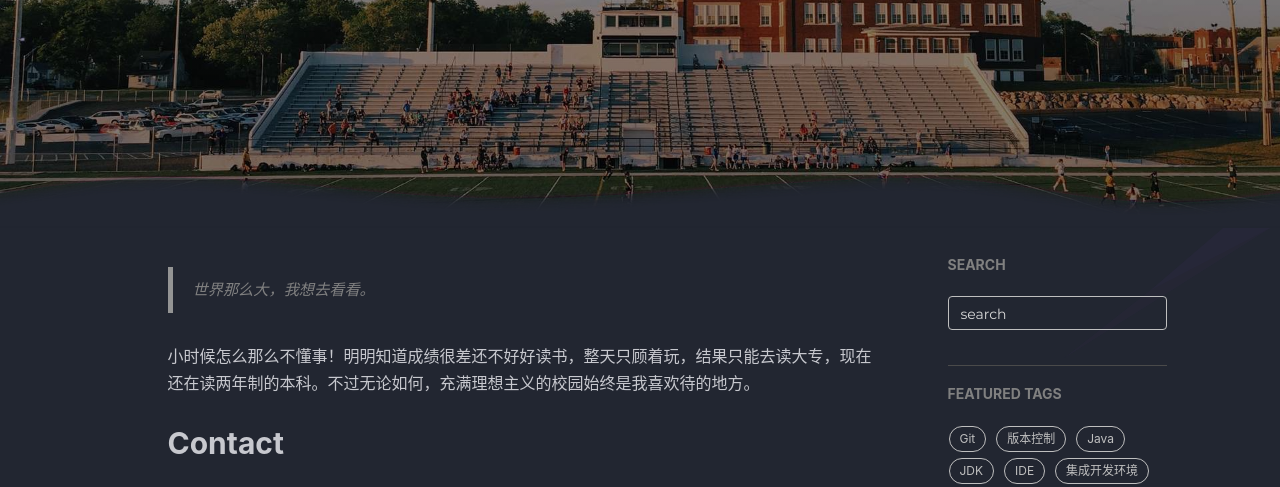
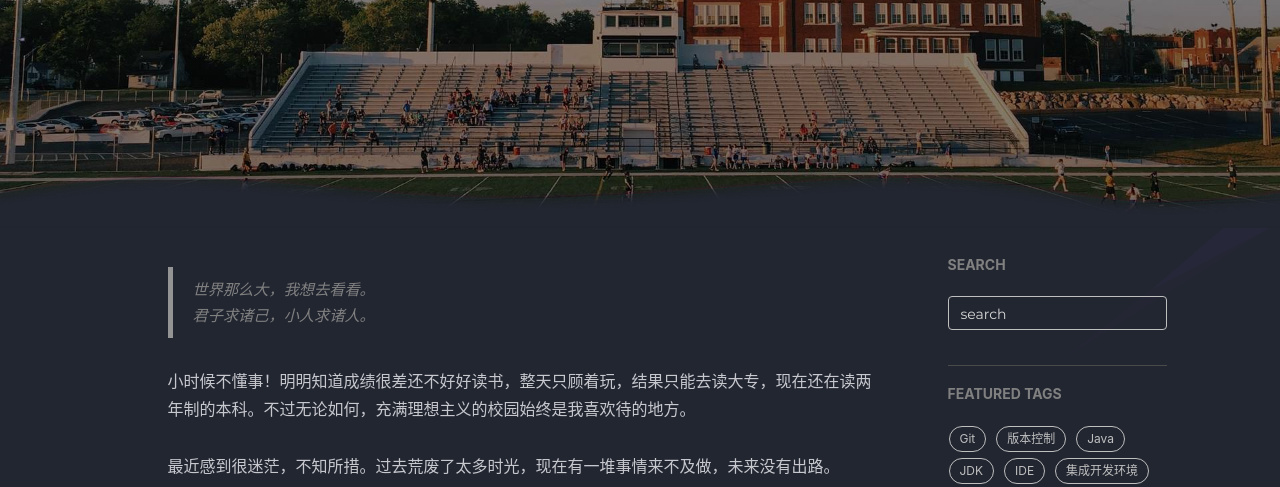
Before and after one commit to totravel/totravel.github.io, a plain HTML site: page about/index.html in a window 1280 px wide. Shown: the part 291-778 px from the top of the page. Drawn offline with nearby package versions, Linux system fonts and the light colour scheme; some packages are replaced by stand-ins of ours; a script that the page names is missing.

Commit message:
Site updated: 2021-03-12 15:38:45

```diff
--- a/about/index.html
+++ b/about/index.html
@@ -239,8 +239,10 @@
             ">
                 <blockquote>
 <p>世界那么大，我想去看看。</p>
+<p>君子求诸己，小人求诸人。</p>
 </blockquote>
-<p>小时候怎么那么不懂事！明明知道成绩很差还不好好读书，整天只顾着玩，结果只能去读大专，现在还在读两年制的本科。不过无论如何，充满理想主义的校园始终是我喜欢待的地方。</p>
+<p>小时候不懂事！明明知道成绩很差还不好好读书，整天只顾着玩，结果只能去读大专，现在还在读两年制的本科。不过无论如何，充满理想主义的校园始终是我喜欢待的地方。</p>
+<p>最近感到很迷茫，不知所措。过去荒废了太多时光，现在有一堆事情来不及做，未来没有出路。</p>
 <h2 id="Contact"><a href="#Contact" class="headerlink" title="Contact"></a>Contact</h2><p>你可以用 <a href="http://www.yopmail.com" target="_blank" rel="noopener">这个网站</a> 提供的临时邮箱在 <a href="http://www.mail.com" target="_blank" rel="noopener">这个网站</a> 注册一个正式的邮箱，然后用后者给我发邮件。</p>
 <ul>
 <li>我的邮箱是 totravel@dr.com</li>
```
Also changed, not shown: sitemap.xml (+7 -7 lines).
